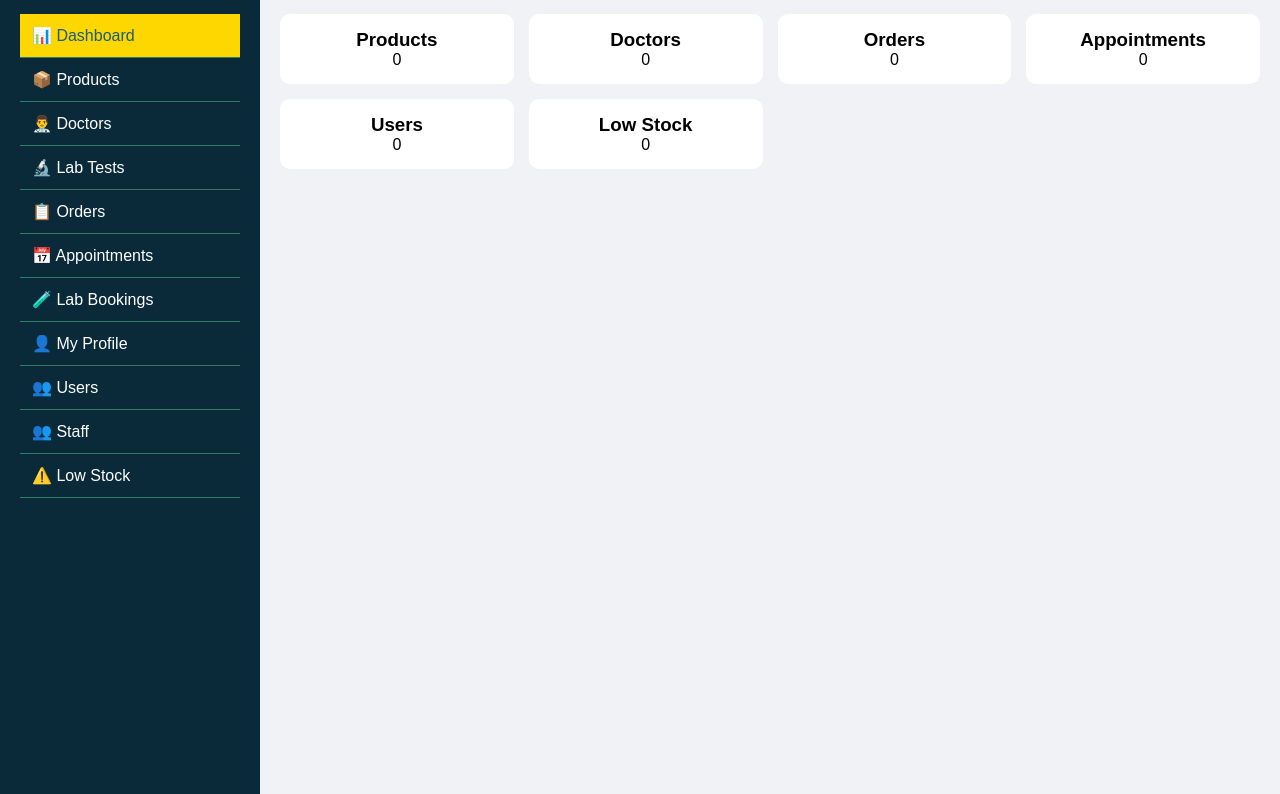
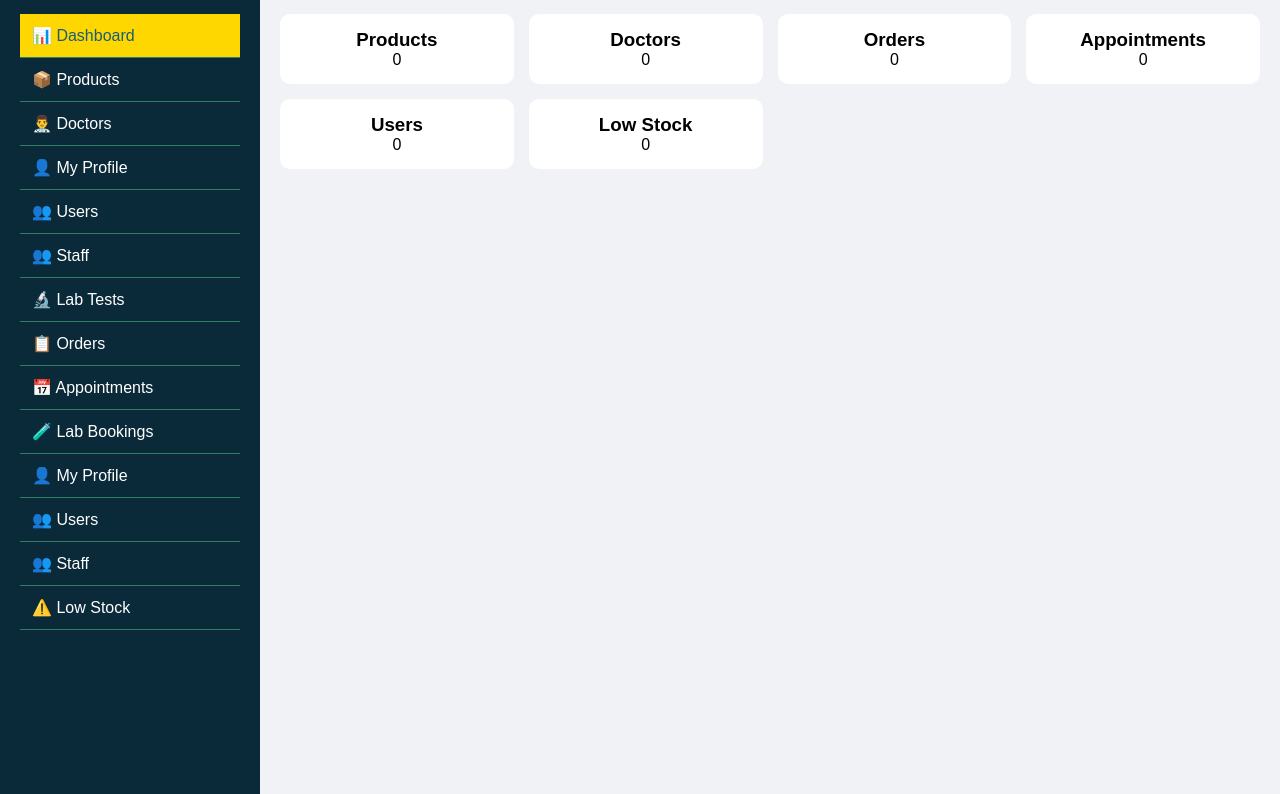
Before and after one commit to syedhyder82243-star/lifemed-healthcare, a website: page public/admin.html in a window 1280 px wide. Shown: the part 64-858 px from the top of the page. Drawn offline with Linux system fonts and the light colour scheme; no server answers; sample sign-in values are in the browser's storage.

Commit message:
Added Users and Staff sections

```diff
--- a/public/admin.html
+++ b/public/admin.html
@@ -47,6 +47,9 @@
     <div class="sidebar-item active" onclick="showSection('dashboard')">📊 Dashboard</div>
     <div class="sidebar-item" onclick="showSection('products')">📦 Products</div>
     <div class="sidebar-item" onclick="showSection('doctors')">👨‍⚕️ Doctors</div>
+    <div class="sidebar-item" onclick="showSection('profile')">👤 My Profile</div>
+    <div class="sidebar-item" onclick="showSection('users')">👥 Users</div>
+    <div class="sidebar-item" onclick="showSection('workers')">👥 Staff</div>
     <div class="sidebar-item" onclick="showSection('labtests')">🔬 Lab Tests</div>
     <div class="sidebar-item" onclick="showSection('orders')">📋 Orders</div>
     <div class="sidebar-item" onclick="showSection('appointments')">📅 Appointments</div>
```
